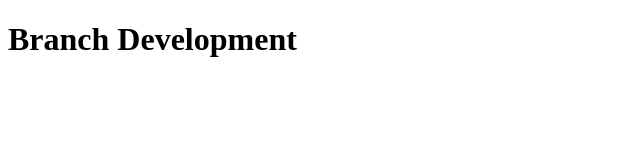
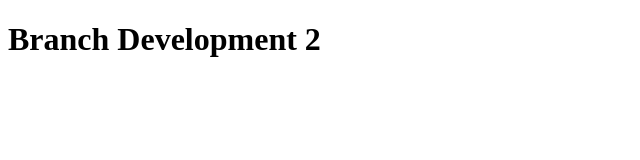
Before and after one commit to RohmanBenyRiyanto/Tugas-Git-Alterra-Academy, a plain HTML site: page index.html in a window 1280 px wide. Shown: the full height of the page, 0-640 px from the left. Drawn offline with Linux system fonts and the light colour scheme.

Commit message:
tag h1 development 2

```diff
--- a/index.html
+++ b/index.html
@@ -7,6 +7,6 @@
     <title>Tugas Season 2</title>
 </head>
 <body>
-    <h1>Branch Development</h1>
+    <h1>Branch Development 2</h1>
 </body>
 </html>
```
